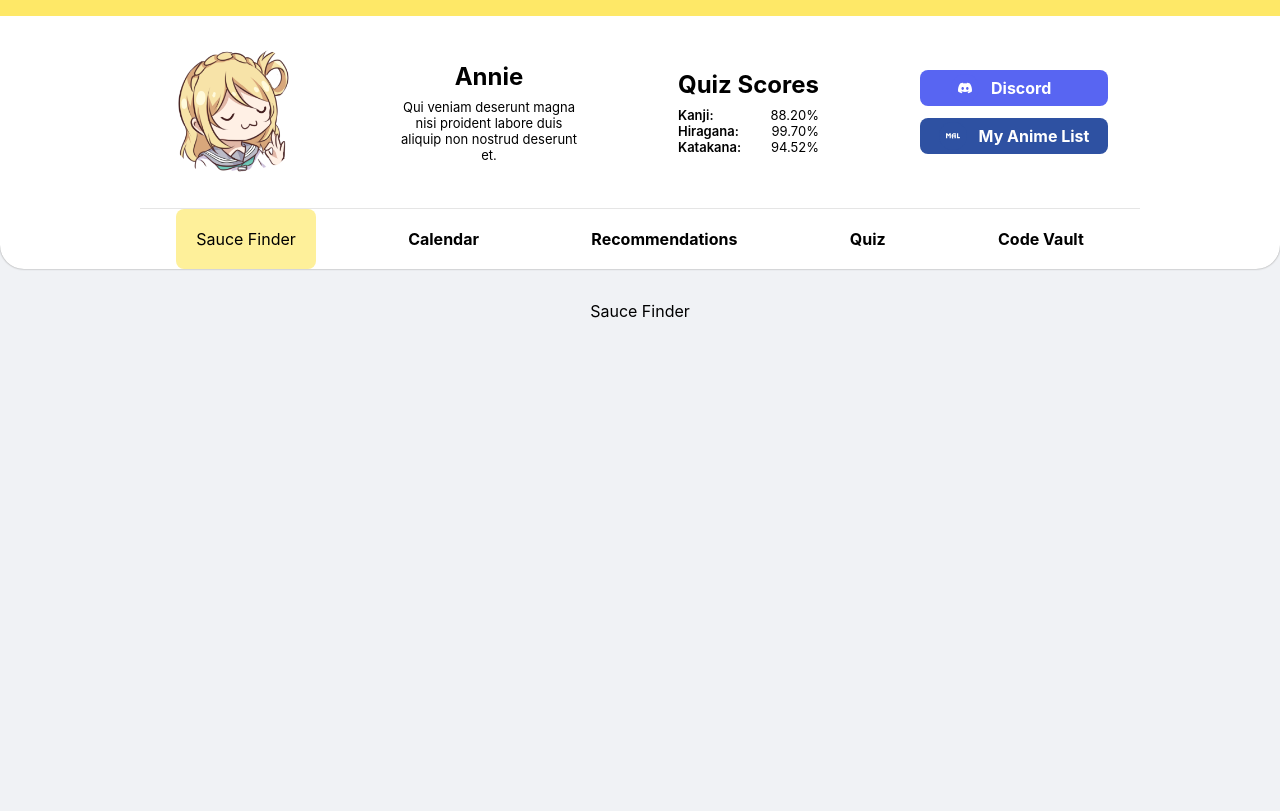
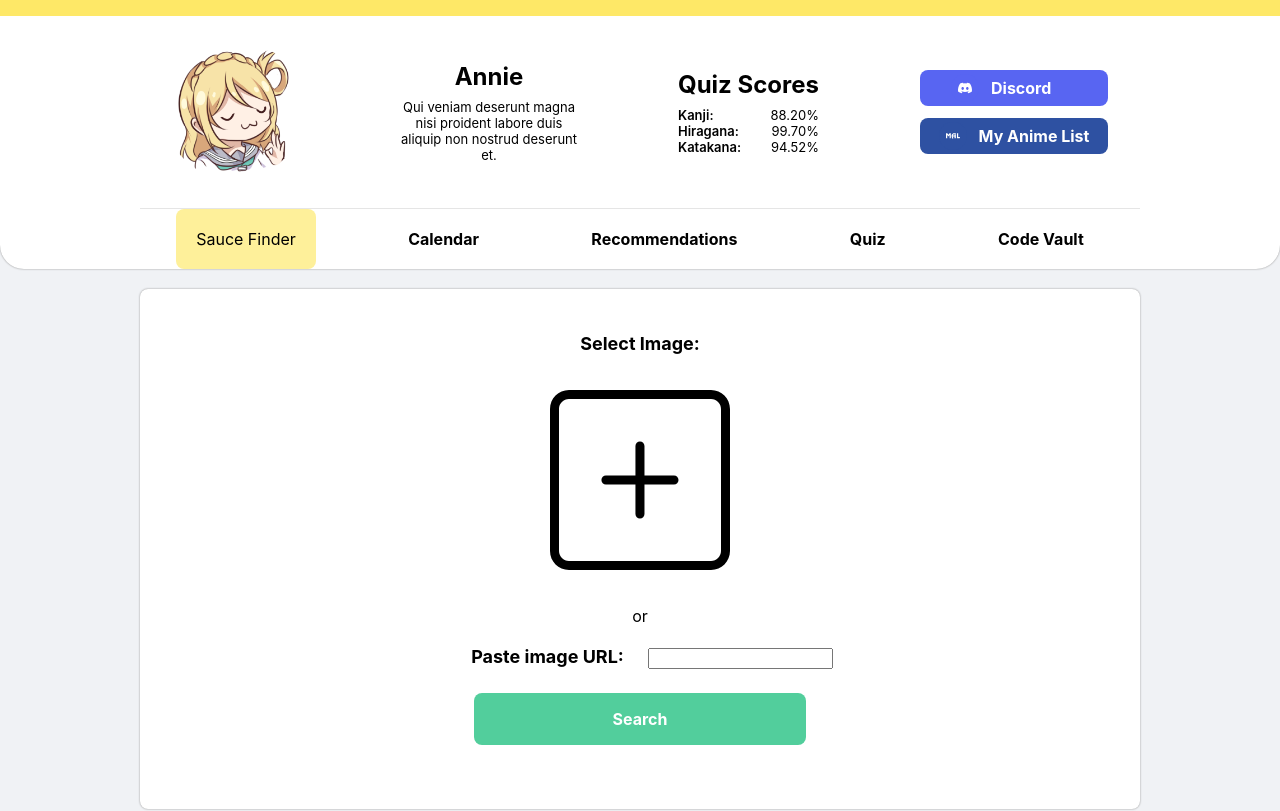
Before and after one commit to annie-capstone-sti-lipa/annie-capstone-sti-lipa.github.io, a React (Create React App) app: page / in a window 1280 px wide. Shown: the top 811 px of the page. Built offline with nearby package versions, Linux system fonts and the light colour scheme.

Commit message:
add ui for uploading image

```diff
--- a/src/components/body/body.scss
+++ b/src/components/body/body.scss
@@ -2,6 +2,11 @@
 @import "../../styles/presets";
 
 #body {
-  height: 800px;
-  margin: 32px;
+  min-height: 60vh;
+  background-color: white;
+  margin: 20px 0;
+
+  @extend .box-shadow;
+  @extend .rounded-border;
+  @extend .default-padding;
 }
--- a/src/components/body/body.tsx
+++ b/src/components/body/body.tsx
@@ -1,8 +1,23 @@
 import { useSelector } from "react-redux";
+import tabnavItem from "../../types/enums/tabnavItem";
 import "./body.scss";
+import SauceFinder from "./sauce-finder/sauce-finder";
 
 export default function Body() {
   const selected = useSelector((state: any) => state.tabnav.selected);
 
-  return <div id="body">{selected}</div>;
+  function bodySwitch() {
+    switch (selected) {
+      case tabnavItem.sauceFinder:
+        return <SauceFinder />;
+      default:
+        return <div>{selected}</div>;
+    }
+  }
+
+  return (
+    <div className="container">
+      <div id="body">{bodySwitch()}</div>
+    </div>
+  );
 }
--- /dev/null
+++ b/src/components/body/sauce-finder/sauce-finder.scss
@@ -0,0 +1,60 @@
+@import "../../../styles/presets";
+@import "../../../styles/globals";
+@import "../../../styles/hover-effects";
+
+.sauce-finder {
+  .hint-text {
+    font-size: large;
+    font-weight: bold;
+    margin: 24px;
+  }
+
+  .or {
+    margin: 20px;
+  }
+
+  .image-input {
+    #image-input {
+      display: none;
+    }
+
+    .preview-image-container {
+      margin: auto;
+      padding: 12px;
+      max-width: 200px;
+      max-height: 200px;
+
+      @extend .clickable;
+
+      .preview-image {
+        margin: auto;
+        width: 90%;
+
+        .icon-container {
+          border: 2px solid white;
+        }
+
+        @extend .rounded-border;
+      }
+
+      .icon-container {
+        border: 2px solid white;
+      }
+
+      @extend .edit-icon-container;
+    }
+  }
+
+  .search-button {
+    width: 90%;
+    max-width: 300px;
+    background-color: $positive;
+    padding: 16px;
+    color: white;
+    font-weight: bold;
+    margin: 24px auto;
+
+    @extend .rounded-border;
+    @extend .clickable;
+  }
+}
--- /dev/null
+++ b/src/components/body/sauce-finder/sauce-finder.tsx
@@ -0,0 +1,48 @@
+import "./sauce-finder.scss";
+
+import addImageIcon from "../../../assets/icons/add_image.svg";
+import { useState } from "react";
+import EditIcon from "../../edit-icon/edit-icon";
+
+export default function SauceFinder() {
+  const [image, setImage] = useState<any>(addImageIcon);
+
+  return (
+    <div className="sauce-finder">
+      <div className="hint-text">Select Image:</div>
+      <div className="image-input">
+        <div className="preview-image-container">
+          <EditIcon />
+          <img
+            className="preview-image"
+            src={image}
+            alt="upload"
+            onClick={() => {
+              document.getElementById("image-input")?.click();
+            }}
+          />
+        </div>
+        <input
+          id="image-input"
+          type="file"
+          accept="image/*"
+          onChange={(event) => {
+            if (event.target.files && event.target.files[0]) {
+              let reader = new FileReader();
+              reader.onload = (e) => {
+                setImage(() => e.target?.result);
+              };
+              reader.readAsDataURL(event.target.files[0]);
+            }
+          }}
+        />
+      </div>
+      <div className="or">or</div>
+      <div>
+        <span className="hint-text">Paste image URL:</span>
+        <input type="text" />
+      </div>
+      <div className="search-button">Search</div>
+    </div>
+  );
+}
--- a/src/styles/_globals.scss
+++ b/src/styles/_globals.scss
@@ -3,3 +3,19 @@
   max-width: 1000px;
   margin: auto;
 }
+
+.edit-icon-container {
+  position: relative !important;
+}
+
+.edit-icon-container .icon-container {
+  @include desktop {
+    visibility: hidden;
+  }
+}
+
+.edit-icon-container:hover .icon-container {
+  @include desktop {
+    visibility: visible;
+  }
+}
```
Also changed, not shown: src/assets/icons/add_image.svg (added).
